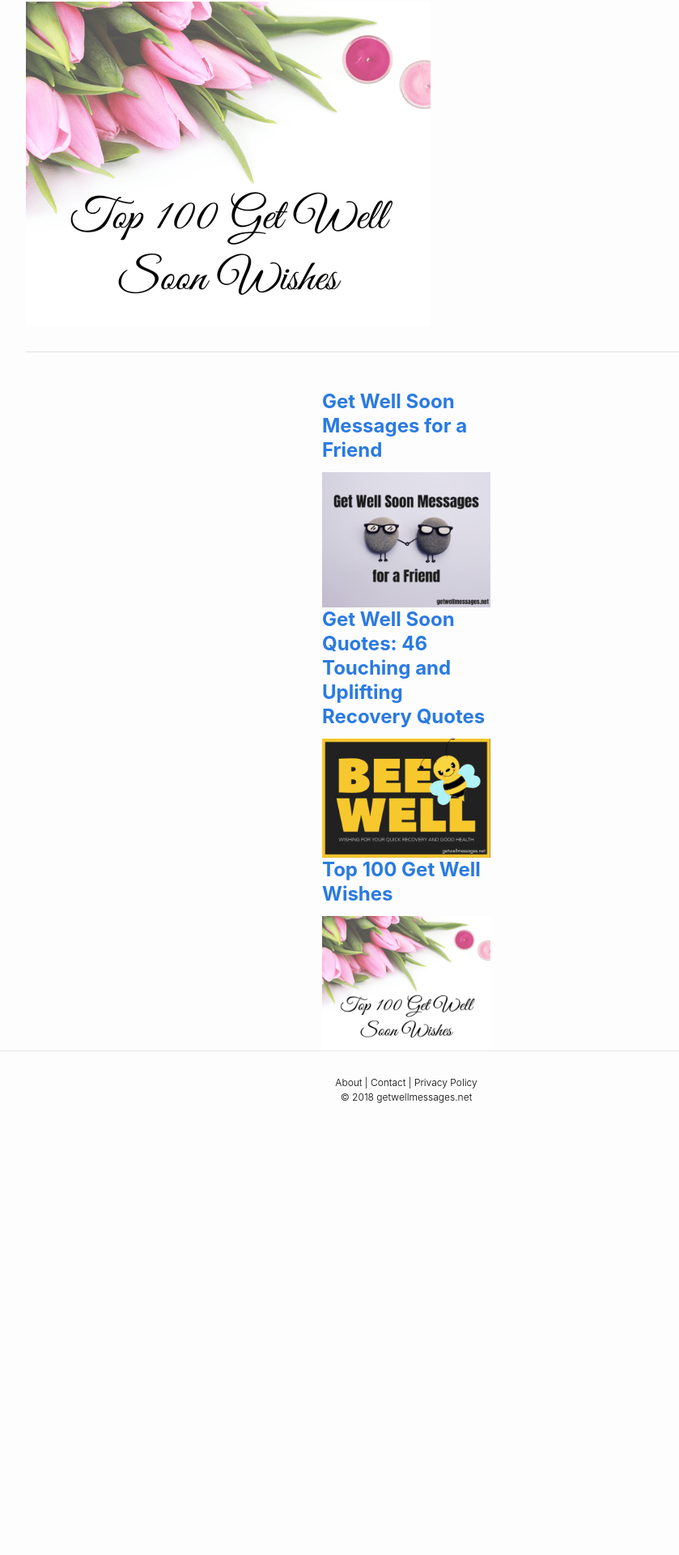
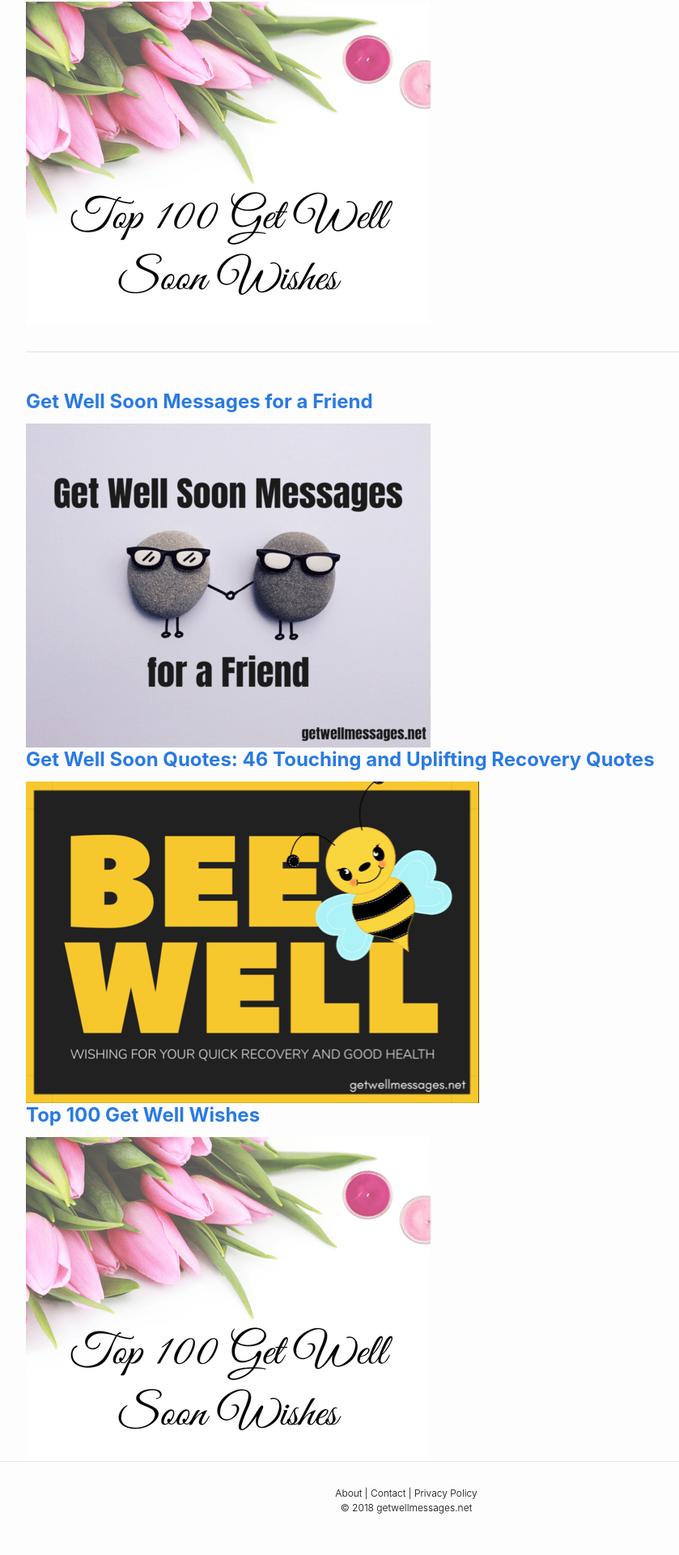
Before and after one commit to andyml123/andyml123.github.io, a Jekyll site: the page built from imagetest.md, in a window 1280 px wide. Shown: the part 3780-5700 px from the top of the page at 81% size, without its empty margins (138-977 px from the left). Built offline with Jekyll 4.4.1, drawn with Linux system fonts in a browser that asks for light colours; before the commit the page ends 5194 px from its top, so only the background shows below that.

Commit message:
Update _layout.scss

```diff
--- a/_sass/_layout.scss
+++ b/_sass/_layout.scss
@@ -517,17 +517,10 @@ content:" ►";
 font-size:10px;
 }
 
-.contentTop {
-margin-left: auto;
-margin-right: auto;
-width: 208px
-} @media (max-width: 1010px) {
-.img1 {
-width: 80%;
-margin-left: auto;
-margin-right: auto;
-margin-bottom: 2rem;
+.col{
+display:block;
+margin-left:0;
+max-width:100%;
+min-width:0;
+width:100%
 }
-.contentTop {
-width: auto
-} }
```
